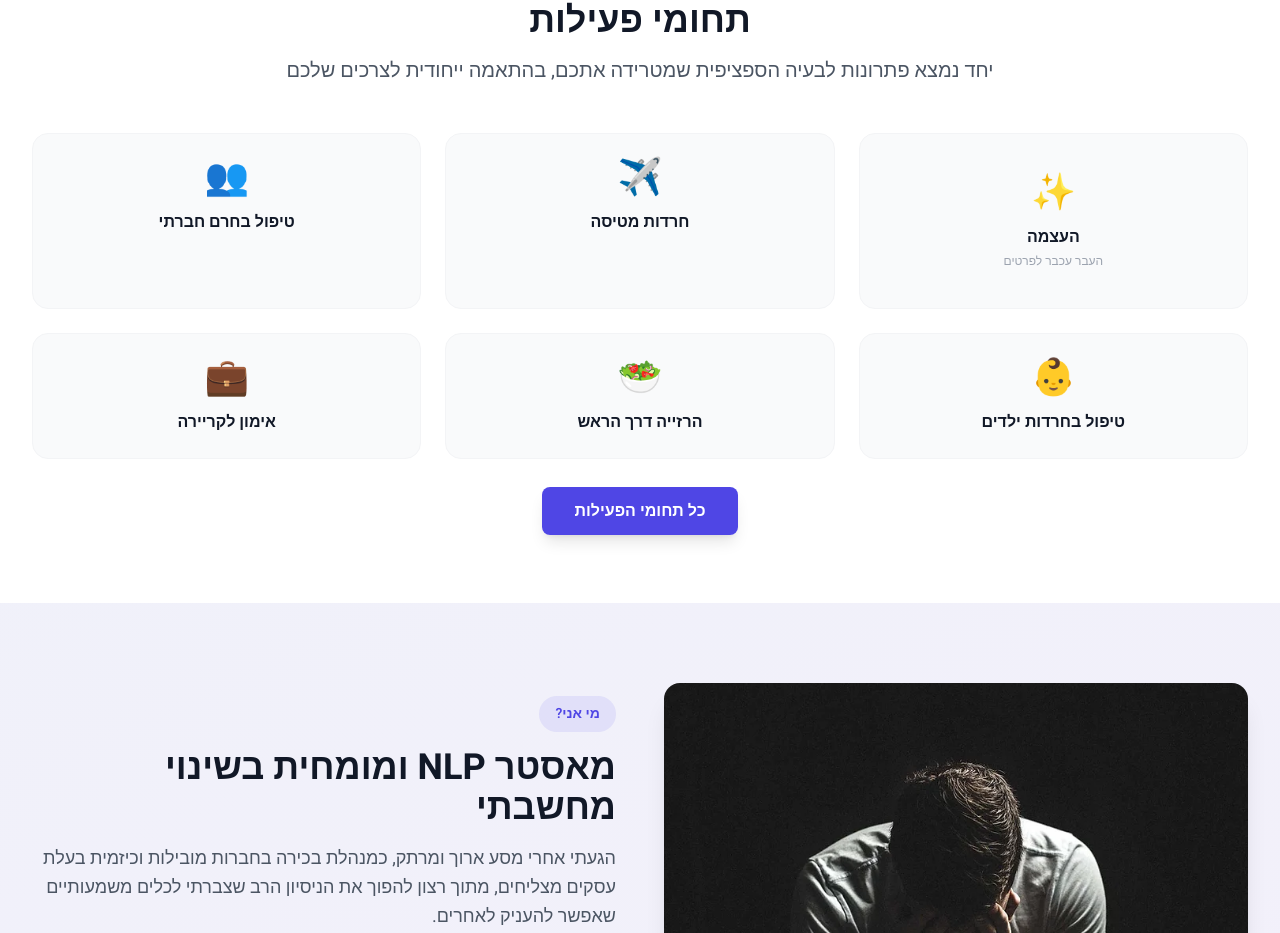
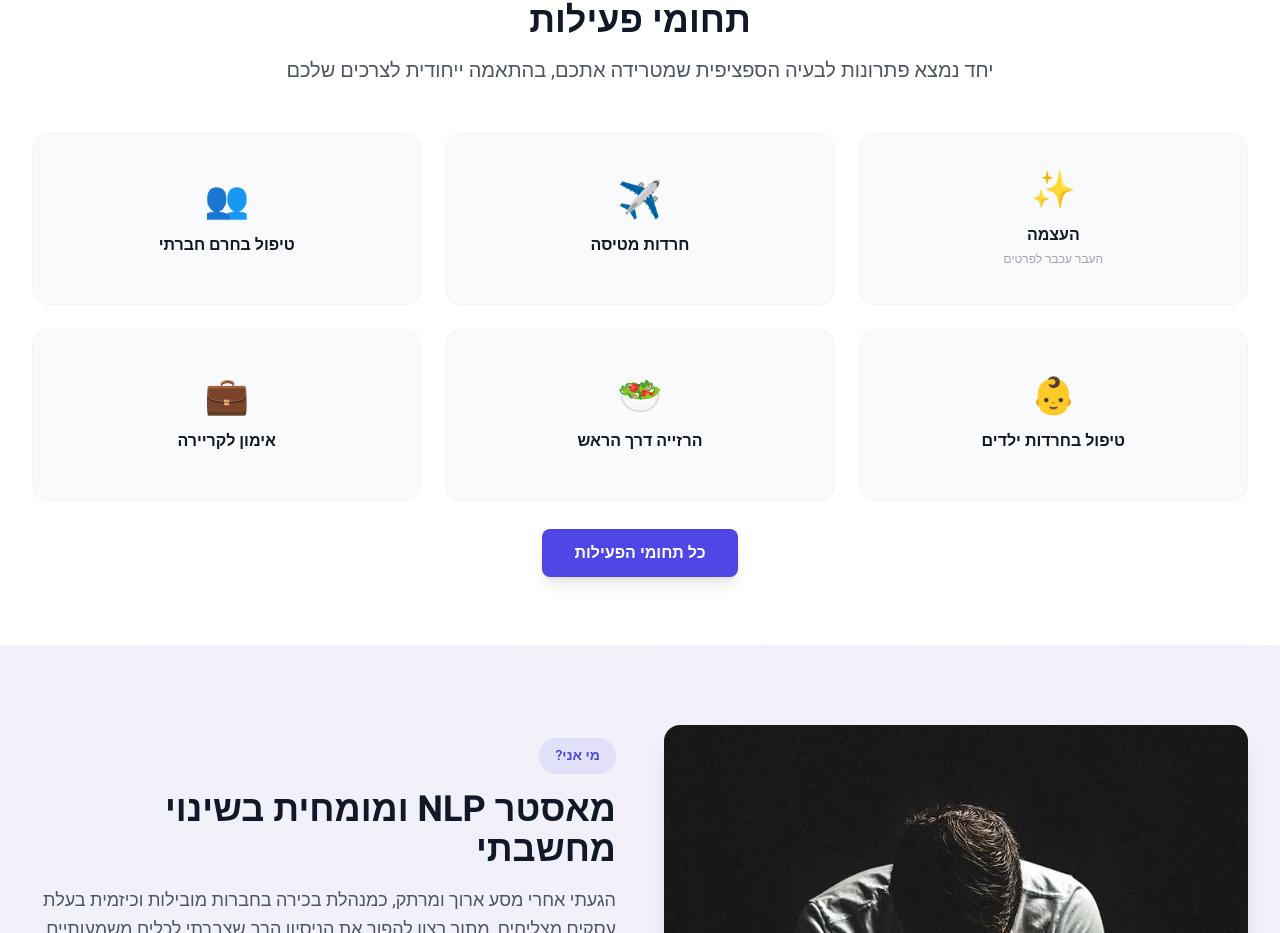
Before and after one commit to idoofir1011/Sigal-s-NLP-site, a React (Vite) app: page / in a window 1280 px wide. Shown: the part 879-1812 px from the top of the page. Built offline with nearby package versions, Linux system fonts and the light colour scheme; no server answers.

Commit message:
Fix: equal row heights in services grid using auto-rows-fr

```diff
--- a/src/pages/Home.jsx
+++ b/src/pages/Home.jsx
@@ -99,9 +99,9 @@ const Home = () => {
               יחד נמצא פתרונות לבעיה הספציפית שמטרידה אתכם, בהתאמה ייחודית לצרכים שלכם
             </p>
           </div>
-          <div className="grid grid-cols-2 md:grid-cols-3 gap-6">
+          <div className="grid grid-cols-2 md:grid-cols-3 gap-6 auto-rows-fr">
             {/* Empowerment hover-split card */}
-            <div className="group relative col-span-2 md:col-span-1">
+            <div className="group relative col-span-2 md:col-span-1 row-span-1">
               {/* Default state */}
               <div className="bg-gray-50 rounded-2xl p-6 text-center border border-gray-100 transition-all duration-300 group-hover:opacity-0 group-hover:scale-95 group-hover:pointer-events-none absolute inset-0 flex flex-col items-center justify-center">
                 <div className="text-4xl mb-3">✨</div>
@@ -109,17 +109,17 @@ const Home = () => {
                 <p className="text-xs text-gray-400 mt-1">העבר עכבר לפרטים</p>
               </div>
               {/* Hover state - two sub-cards */}
-              <div className="opacity-0 group-hover:opacity-100 transition-all duration-300 scale-95 group-hover:scale-100 flex flex-col gap-3 h-full min-h-[120px]">
+              <div className="opacity-0 group-hover:opacity-100 transition-all duration-300 scale-95 group-hover:scale-100 flex flex-col gap-2 h-full">
                 <Link
                   to="/empowerment"
-                  className="flex-1 bg-primary/10 border border-primary/30 rounded-xl p-3 text-center hover:bg-primary/20 hover:shadow-md transition-all duration-200 flex flex-col items-center justify-center group/sub"
+                  className="flex-1 bg-primary/10 border border-primary/30 rounded-xl p-3 text-center hover:bg-primary/20 hover:shadow-md transition-all duration-200 flex flex-col items-center justify-center"
                 >
                   <div className="text-2xl mb-1">👩</div>
                   <h3 className="text-sm font-bold text-primary">העצמה נשית</h3>
                 </Link>
                 <Link
                   to="/personal-empowerment"
-                  className="flex-1 bg-secondary/10 border border-secondary/30 rounded-xl p-3 text-center hover:bg-secondary/20 hover:shadow-md transition-all duration-200 flex flex-col items-center justify-center group/sub"
+                  className="flex-1 bg-secondary/10 border border-secondary/30 rounded-xl p-3 text-center hover:bg-secondary/20 hover:shadow-md transition-all duration-200 flex flex-col items-center justify-center"
                 >
                   <div className="text-2xl mb-1">🧠</div>
                   <h3 className="text-sm font-bold text-secondary">העצמה אישית</h3>
@@ -132,7 +132,7 @@ const Home = () => {
               <Link
                 key={index}
                 to={service.path}
-                className="bg-gray-50 rounded-2xl p-6 text-center hover:shadow-lg transition-all duration-300 border border-gray-100 hover:border-primary/30 hover:-translate-y-1 group"
+                className="bg-gray-50 rounded-2xl p-6 text-center hover:shadow-lg transition-all duration-300 border border-gray-100 hover:border-primary/30 hover:-translate-y-1 group flex flex-col items-center justify-center"
               >
                 <div className="text-4xl mb-3">{service.icon}</div>
                 <h3 className="text-base font-bold text-gray-900 group-hover:text-primary transition-colors">{service.title}</h3>
```
